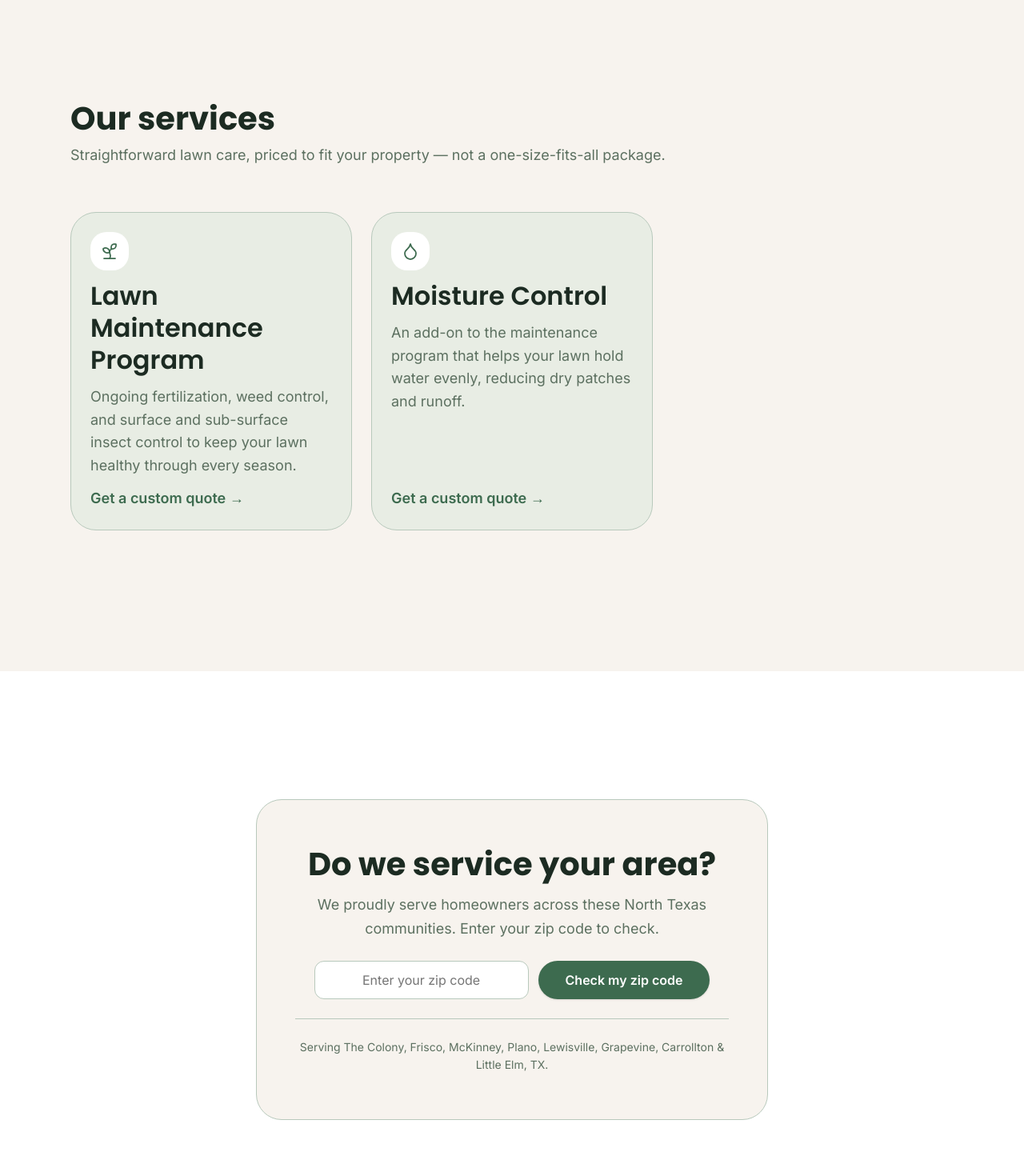
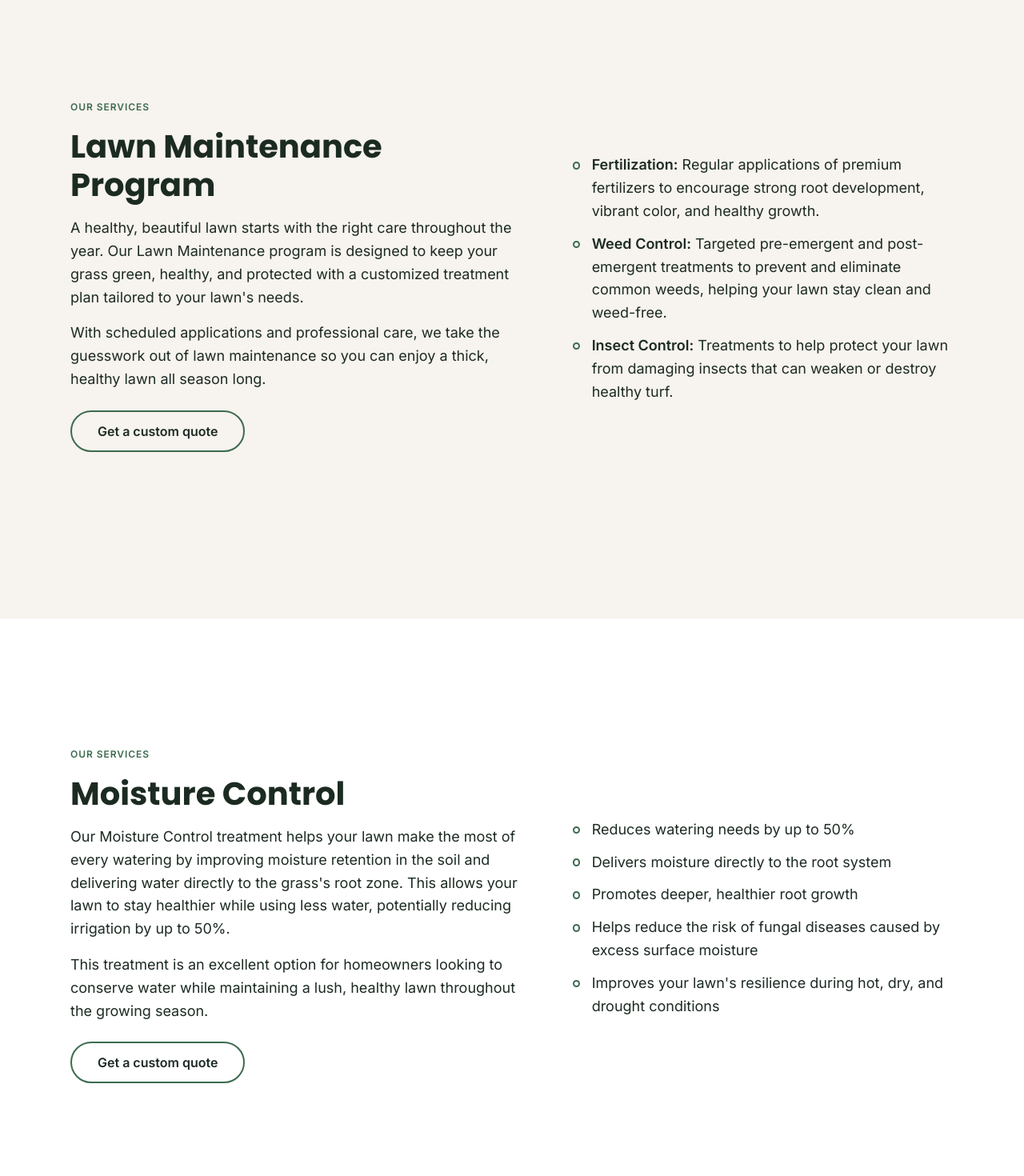
Before and after one commit to mazenswar/ecolawn, a Next.js app: page / in a window 1280 px wide. Shown: the part 820-2290 px from the top of the page at 80% size. Built offline with nearby package versions, Linux system fonts and the light colour scheme.

Commit message:
v1.0.4 zach feedback updates

```diff
--- a/src/app/components/footer/Footer.js
+++ b/src/app/components/footer/Footer.js
@@ -13,7 +13,7 @@ const brandLogo = {
 
 const mission = {
 	prefix:
-		"Reliable, straightforward lawn care for homeowners across North Texas —",
+		"Reliable, straightforward lawn care for homeowners across North Texas. Ready to",
 	linkText: "get a free quote",
 	linkHref: "#quote",
 	detail: "Locally owned and operated.",
@@ -25,9 +25,7 @@ const quickLinks = {
 	heading: "Quick Links",
 	links: [
 		{ label: "Services", href: "#services" },
-		{ label: "Service Areas", href: "#service-areas" },
 		{ label: "About", href: "#about" },
-		{ label: "How It Works", href: "#steps" },
 	],
 };
 
@@ -62,7 +60,7 @@ export default function Footer() {
 						<Link
 							href="/"
 							className="footer__brand"
-							aria-label={`${brandLogo.alt} — go to homepage`}
+							aria-label={`${brandLogo.alt}, go to homepage`}
 						>
 							<Image
 								src={brandLogo.src}
--- a/src/app/components/nav/Nav.js
+++ b/src/app/components/nav/Nav.js
@@ -23,16 +23,8 @@ const links = [
 		href: "#services",
 	},
 	{
-		label: "Service Areas",
-		href: "#service-areas",
-	},
-	{
 		label: "About",
 		href: "#about",
-	},
-	{
-		label: "How It Works",
-		href: "#steps",
 	},
 ];
 
@@ -127,7 +119,7 @@ export default function Nav() {
 				<Link
 					href={homeHref}
 					className="nav__logo"
-					aria-label={`${logo?.alt ?? "Home"} — go to homepage`}
+					aria-label={`${logo?.alt ?? "Home"}, go to homepage`}
 					onClick={handleLinkClick}
 				>
 					{logo ? (
--- a/src/app/components/sections/contactForm/ContactForm.js
+++ b/src/app/components/sections/contactForm/ContactForm.js
@@ -5,6 +5,7 @@ import "./contactform.scss";
 
 const formConfig = {
 	heading: "Get a free quote",
+	classNames: "blockTint",
 	subheading:
 		"Tell us a bit about your property and what you need. We'll follow up with a straightforward quote.",
 	fields: {
@@ -17,13 +18,13 @@ const formConfig = {
 				{ value: "", label: "Select a service" },
 				{ value: "lawn-maintenance", label: "Lawn Maintenance Program" },
 				{ value: "moisture-control", label: "Moisture Control add-on" },
+				{ value: "both", label: "Both" },
 				{ value: "not-sure", label: "Not sure yet" },
 			],
 		},
-		zip: { label: "Zip code", placeholder: "75056" },
-		squareFootage: {
-			label: "Approximate lawn size (sq ft, optional)",
-			placeholder: "e.g. 5,000",
+		serviceAddress: {
+			label: "Service address",
+			placeholder: "123 Main St, The Colony, TX 75056",
 		},
 		message: {
 			label: "Anything else we should know? (optional)",
@@ -55,7 +56,7 @@ export default function ContactForm() {
 		const email = formData.get("email")?.toString().trim();
 		const phone = formData.get("phone")?.toString().trim();
 		const service = formData.get("service")?.toString().trim();
-		const zip = formData.get("zip")?.toString().trim();
+		const serviceAddress = formData.get("serviceAddress")?.toString().trim();
 		const emailRegex = /^[^\s@]+@[^\s@]+\.[^\s@]+$/;
 
 		if (!name) errs.name = "Please enter your name.";
@@ -64,9 +65,8 @@ export default function ContactForm() {
 			errs.email = "Please enter a valid email address.";
 		if (!phone) errs.phone = "Please enter your phone number.";
 		if (!service) errs.service = "Please select a service.";
-		if (!zip) errs.zip = "Please enter your zip code.";
-		else if (!/^\d{5}$/.test(zip))
-			errs.zip = "Please enter a valid 5-digit zip code.";
+		if (!serviceAddress)
+			errs.serviceAddress = "Please enter the service address.";
 
 		return errs;
 	}
@@ -100,7 +100,7 @@ export default function ContactForm() {
 	return (
 		<section
 			id="quote"
-			className="block contact-form"
+			className={`block contact-form ${formConfig.classNames}`.trim()}
 			aria-labelledby="contact-heading"
 		>
 			<div className="block__content container">
@@ -285,54 +285,36 @@ export default function ContactForm() {
 									)}
 								</div>
 
-								{/* Zip code */}
+								{/* Service address */}
 								<div className="contact-form__field">
-									<label htmlFor="contact-zip">
-										{formConfig.fields.zip.label}
+									<label htmlFor="contact-service-address">
+										{formConfig.fields.serviceAddress.label}
 										<span className="contact-form__required" aria-hidden="true">
 											{" "}
 											*
 										</span>
 									</label>
 									<input
-										id="contact-zip"
-										name="zip"
+										id="contact-service-address"
+										name="serviceAddress"
 										type="text"
-										inputMode="numeric"
-										pattern="[0-9]*"
-										maxLength={5}
-										placeholder={formConfig.fields.zip.placeholder}
-										autoComplete="postal-code"
+										placeholder={formConfig.fields.serviceAddress.placeholder}
+										autoComplete="street-address"
 										disabled={status === "loading"}
-										aria-invalid={errors.zip ? "true" : "false"}
-										{...(errors.zip && {
-											"aria-describedby": "contact-zip-error",
+										aria-invalid={errors.serviceAddress ? "true" : "false"}
+										{...(errors.serviceAddress && {
+											"aria-describedby": "contact-service-address-error",
 										})}
 									/>
-									{errors.zip && (
+									{errors.serviceAddress && (
 										<span
-											id="contact-zip-error"
+											id="contact-service-address-error"
 											className="contact-form__field-error"
 											role="alert"
 										>
-											{errors.zip}
+											{errors.serviceAddress}
 										</span>
 									)}
-								</div>
-
-								{/* Square footage */}
-								<div className="contact-form__field">
-									<label htmlFor="contact-square-footage">
-										{formConfig.fields.squareFootage.label}
-									</label>
-									<input
-										id="contact-square-footage"
-										name="squareFootage"
-										type="text"
-										inputMode="numeric"
-										placeholder={formConfig.fields.squareFootage.placeholder}
-										disabled={status === "loading"}
-									/>
 								</div>
 
 								{/* Message */}
--- a/src/app/components/sections/contactForm/contactform.scss
+++ b/src/app/components/sections/contactForm/contactform.scss
@@ -2,7 +2,7 @@
 @use "../../../styles/mixins" as *;
 
 .contact-form {
-	background: var(--color-bg);
+	// background: var(--color-bg);
 
 	input,
 	select,
@@ -148,7 +148,7 @@
 
 	h3 {
 		margin: 0;
-		color: var(--brand-1-bright);
+		color: var(--brand-1);
 	}
 
 	p {
--- a/src/app/components/sections/twoColumn/TwoColumn.js
+++ b/src/app/components/sections/twoColumn/TwoColumn.js
@@ -2,6 +2,19 @@ import Image from "next/image";
 import Button from "../../ui/Button";
 import FadeUp from "../../ui/fadeUp/FadeUp";
 import "./twocolumn.scss";
+
+// Bolds a short leading "Label:" segment, e.g. "Fertilization: Regular
+// applications..." — items with no such lead-in render as plain text.
+function ListItem({ item }) {
+	const match = /^([^:]{1,40}):\s*(.+)$/s.exec(item);
+	if (!match) return item;
+	const [, label, rest] = match;
+	return (
+		<>
+			<strong>{label}:</strong> {rest}
+		</>
+	);
+}
 
 export default function TwoColumn({ twoColumnConfig }) {
 	const {
@@ -41,7 +54,9 @@ export default function TwoColumn({ twoColumnConfig }) {
 						{list?.length > 0 && image && (
 							<ul className="two-col-section__list">
 								{list.map((item, i) => (
-									<li key={i}>{item}</li>
+									<li key={i}>
+										<ListItem item={item} />
+									</li>
 								))}
 							</ul>
 						)}
@@ -60,7 +75,9 @@ export default function TwoColumn({ twoColumnConfig }) {
 					{list?.length > 0 && !image && (
 						<FadeUp as="ul" className="two-col-section__list" delay={150}>
 							{list.map((item, i) => (
-								<li key={i}>{item}</li>
+								<li key={i}>
+									<ListItem item={item} />
+								</li>
 							))}
 						</FadeUp>
 					)}
--- a/src/app/components/sections/twoColumn/twocolumn.scss
+++ b/src/app/components/sections/twoColumn/twocolumn.scss
@@ -72,7 +72,7 @@
 
 	.two-col-section__eyebrow {
 		margin: 0;
-		color: var(--brand-1-bright);
+		color: var(--brand-1);
 	}
 
 	.two-col-section__copy {
@@ -120,7 +120,7 @@
 				width: 0.6rem;
 				height: 0.6rem;
 				border-radius: 999px;
-				border: 2px solid var(--brand-1-bright);
+				border: 2px solid var(--brand-1);
 			}
 		}
 
--- a/src/app/page.js
+++ b/src/app/page.js
@@ -1,18 +1,16 @@
 import React from "react";
-import { Sprout, Droplet } from "lucide-react";
 import site from "../../config/site";
 import { formatPhone } from "../../config/formatPhone";
 import Hero from "./components/sections/hero/Hero";
-import CardGrid from "./components/sections/cardGrid/CardGrid";
-import ServiceArea from "./components/sections/serviceArea/ServiceArea";
 import TwoColumn from "./components/sections/twoColumn/TwoColumn";
-import Steps from "./components/sections/steps/Steps";
 import ContactForm from "./components/sections/contactForm/ContactForm";
 
 const heroConfig = {
 	eyebrow: "North Texas Lawn Care",
-	heading: "Reliable lawn care for your North Texas lawn",
-	subheading: `Fertilization, weed control, and insect protection for homes across ${site.serviceAreas.slice(0, -1).join(", ")}, and ${site.serviceAreas.at(-1)}.`,
+	heading:
+		"Fertilization, Weed Control, Insect Control & Moisture Control",
+	subheading:
+		"Professional lawn care in the North DFW area, including surface and sub-surface insect protection.",
 	cta: site.phone
 		? {
 				text: `Call ${formatPhone(site.phone)}`,
@@ -37,117 +35,56 @@ const heroConfig = {
 	},
 };
 
-const servicesConfig = {
+const lawnMaintenanceConfig = {
 	id: "services",
-	heading: "Our services",
-	subheading:
-		"Straightforward lawn care, priced to fit your property — not a one-size-fits-all package.",
-	cards: [
-		{
-			id: "lawn-maintenance",
-			href: "#quote",
-			icon: Sprout,
-			title: "Lawn Maintenance Program",
-			description:
-				"Ongoing fertilization, weed control, and surface and sub-surface insect control to keep your lawn healthy through every season.",
-			cta: "Get a custom quote",
-		},
-		{
-			id: "moisture-control",
-			href: "#quote",
-			icon: Droplet,
-			title: "Moisture Control",
-			description:
-				"An add-on to the maintenance program that helps your lawn hold water evenly, reducing dry patches and runoff.",
-			cta: "Get a custom quote",
-		},
+	eyebrow: "Our Services",
+	heading: "Lawn Maintenance Program",
+	paragraphs: [
+		"A healthy, beautiful lawn starts with the right care throughout the year. Our Lawn Maintenance program is designed to keep your grass green, healthy, and protected with a customized treatment plan tailored to your lawn's needs.",
+		"With scheduled applications and professional care, we take the guesswork out of lawn maintenance so you can enjoy a thick, healthy lawn all season long.",
 	],
+	list: [
+		"Fertilization: Regular applications of premium fertilizers to encourage strong root development, vibrant color, and healthy growth.",
+		"Weed Control: Targeted pre-emergent and post-emergent treatments to prevent and eliminate common weeds, helping your lawn stay clean and weed-free.",
+		"Insect Control: Treatments to help protect your lawn from damaging insects that can weaken or destroy healthy turf.",
+	],
+	cta: {
+		text: "Get a custom quote",
+		href: "#quote",
+		variant: "secondary",
+	},
 };
 
-// Zip codes are a best-effort list for these 8 towns — verify before launch.
-const serviceAreaConfig = {
-	id: "service-areas",
-	heading: "Do we service your area?",
-	subheading:
-		"We proudly serve homeowners across these North Texas communities. Enter your zip code to check.",
-	towns: site.serviceAreas,
-	zips: [
-		"75056", // The Colony
-		"75033",
-		"75034",
-		"75035",
-		"75036", // Frisco
-		"75069",
-		"75070",
-		"75071",
-		"75072", // McKinney
-		"75023",
-		"75024",
-		"75025",
-		"75074",
-		"75075",
-		"75093",
-		"75094", // Plano
-		"75029",
-		"75057",
-		"75067",
-		"75077", // Lewisville
-		"76051", // Grapevine
-		"75006",
-		"75007",
-		"75010", // Carrollton
-		"75068", // Little Elm
+const moistureControlConfig = {
+	id: "moisture-control",
+	eyebrow: "Our Services",
+	heading: "Moisture Control",
+	paragraphs: [
+		"Our Moisture Control treatment helps your lawn make the most of every watering by improving moisture retention in the soil and delivering water directly to the grass's root zone. This allows your lawn to stay healthier while using less water, potentially reducing irrigation by up to 50%.",
+		"This treatment is an excellent option for homeowners looking to conserve water while maintaining a lush, healthy lawn throughout the growing season.",
 	],
-	// Broader North Texas / DFW zip prefixes — not an exact service area,
-	// just close enough to be worth a "we're expanding" nudge instead of a hard no.
-	nearbyPrefixes: ["750", "751", "752", "753", "760", "761", "762"],
-	successMessage: "Yes! We service your area.",
-	nearbyMessage:
-		"We don't currently service this specific area, but we're expanding — reach out anyway.",
-	outsideMessage: "Sorry, you're outside our service area.",
+	list: [
+		"Reduces watering needs by up to 50%",
+		"Delivers moisture directly to the root system",
+		"Promotes deeper, healthier root growth",
+		"Helps reduce the risk of fungal diseases caused by excess surface moisture",
+		"Improves your lawn's resilience during hot, dry, and drought conditions",
+	],
+	cta: {
+		text: "Get a custom quote",
+		href: "#quote",
+		variant: "secondary",
+	},
 	classNames: "blockTint",
 };
 
 const aboutConfig = {
 	id: "about",
 	eyebrow: "About EcoLawn Solutions",
-	heading: "Local, family-run lawn care",
-	// Placeholder copy — swap in the owner's real founding story once available.
+	heading: "Meet Zach Hayden",
 	paragraphs: [
-		"EcoLawn Solutions is a small, local lawn care company serving North Texas homeowners with straightforward, reliable service.",
-		"We keep things simple: honest pricing based on your property, dependable scheduling, and lawn care that actually works.",
-	],
-	cta: {
-		text: "Get a free quote",
-		href: "#quote",
-		variant: "secondary",
-	},
-};
-
-const stepsConfig = {
-	heading: "How it works",
-	subheading: "A simple process from first contact to ongoing care.",
-	cta: false,
-	classNames: "blockTint",
-	steps: [
-		{
-			id: "step-1",
-			title: "Get your free quote",
-			description:
-				"Tell us about your property and what you need. We'll get back to you with a straightforward quote based on your lawn's size.",
-		},
-		{
-			id: "step-2",
-			title: "We confirm scope and schedule",
-			description:
-				"We'll confirm the services you want and set up a schedule that works for you.",
-		},
-		{
-			id: "step-3",
-			title: "Ongoing service begins",
-			description:
-				"We takes care of the rest, keeping your lawn healthy all season long.",
-		},
+		"My name is Zach Hayden, and I am the owner and operator of the business. With over five years of experience in the lawn care industry, I have gained the knowledge and hands-on experience needed to provide dependable, high-quality lawn care services.",
+		"After years of working in the industry, I decided to take the next step and start my own business. My goal is simple: to provide reliable service, quality work, and attention to detail that customers can count on. I take pride in every property I work on and look forward to helping my customers keep their lawns looking their best.",
 	],
 };
 
@@ -155,10 +92,9 @@ function Home() {
 	return (
 		<main id="main-content">
 			<Hero heroConfig={heroConfig} />
-			<CardGrid cardGridConfig={servicesConfig} />
-			<ServiceArea serviceAreaConfig={serviceAreaConfig} />
+			<TwoColumn twoColumnConfig={lawnMaintenanceConfig} />
+			<TwoColumn twoColumnConfig={moistureControlConfig} />
 			<TwoColumn twoColumnConfig={aboutConfig} />
-			<Steps stepsConfig={stepsConfig} />
 			<ContactForm />
 		</main>
 	);
```
Also changed, not shown: src/app/actions/contact.js (+6 -14 lines).
